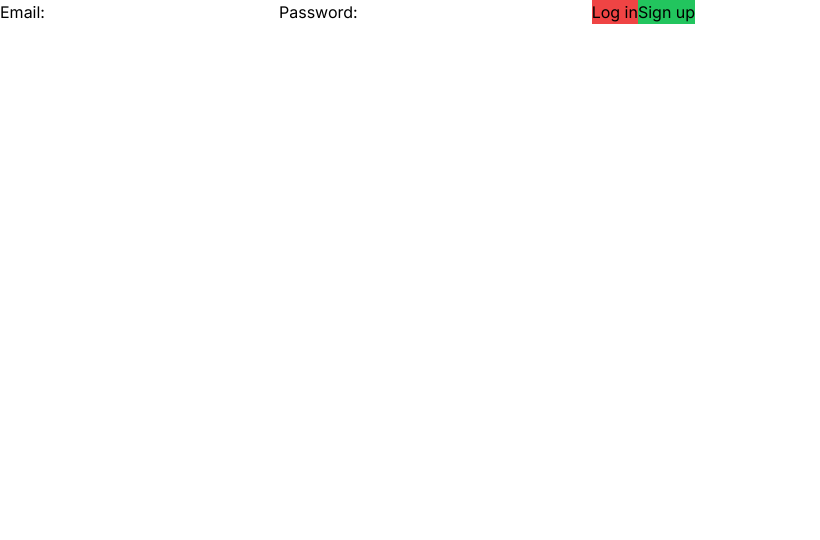
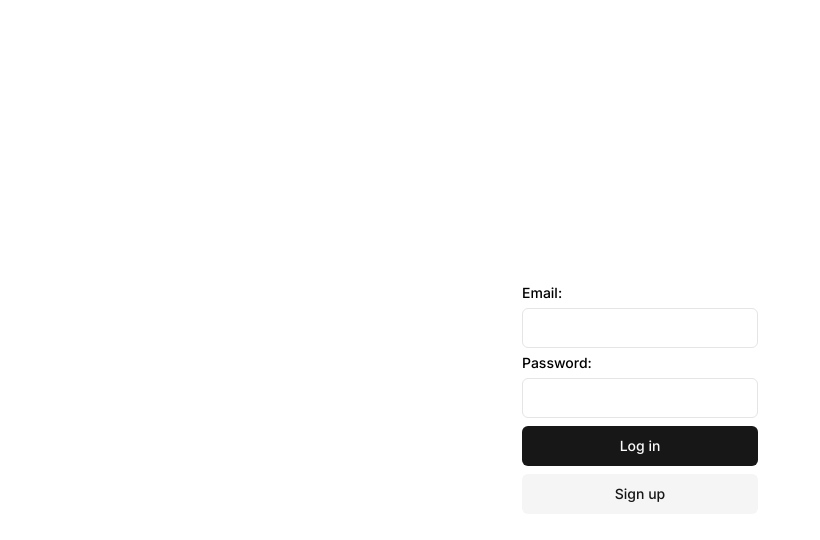
Before and after one commit to reneruano95/nextjs-admin-dashboard, a Next.js app: page /login in a window 1280 px wide. Shown: the top 540 px of the page, without its empty margins (0-820 px from the left). Built offline with nearby package versions, Linux system fonts and the light colour scheme.

Commit message:
added styles to login page

```diff
--- a/app/(auth)/login/page.tsx
+++ b/app/(auth)/login/page.tsx
@@ -1,18 +1,23 @@
+import { Button } from "@/components/ui/button";
 import { login, signUp } from "./actions";
+import { Input } from "@/components/ui/input";
+import { Label } from "@/components/ui/label";
 
 export default function LoginPage() {
   return (
-    <form>
-      <label htmlFor="email">Email:</label>
-      <input id="email" name="email" type="email" required />
-      <label htmlFor="password">Password:</label>
-      <input id="password" name="password" type="password" required />
-      <button className="bg-red-500" formAction={login}>
-        Log in
-      </button>
-      <button className="bg-green-500" formAction={signUp}>
-        Sign up
-      </button>
-    </form>
+    <div className="flex min-h-screen flex-col items-center justify-center">
+      <form className="flex flex-col gap-2">
+        <Label htmlFor="email">Email:</Label>
+        <Input id="email" name="email" type="email" required />
+        <Label htmlFor="password">Password:</Label>
+        <Input id="password" name="password" type="password" required />
+        <Button variant={"default"} formAction={login}>
+          Log in
+        </Button>
+        <Button variant={"secondary"} formAction={signUp}>
+          Sign up
+        </Button>
+      </form>
+    </div>
   );
 }
--- /dev/null
+++ b/components/ui/button.tsx
@@ -0,0 +1,56 @@
+import * as React from "react"
+import { Slot } from "@radix-ui/react-slot"
+import { cva, type VariantProps } from "class-variance-authority"
+
+import { cn } from "@/lib/utils"
+
+const buttonVariants = cva(
+  "inline-flex items-center justify-center whitespace-nowrap rounded-md text-sm font-medium ring-offset-white transition-colors focus-visible:outline-none focus-visible:ring-2 focus-visible:ring-neutral-950 focus-visible:ring-offset-2 disabled:pointer-events-none disabled:opacity-50 dark:ring-offset-neutral-950 dark:focus-visible:ring-neutral-300",
+  {
+    variants: {
+      variant: {
+        default: "bg-neutral-900 text-neutral-50 hover:bg-neutral-900/90 dark:bg-neutral-50 dark:text-neutral-900 dark:hover:bg-neutral-50/90",
+        destructive:
+          "bg-red-500 text-neutral-50 hover:bg-red-500/90 dark:bg-red-900 dark:text-neutral-50 dark:hover:bg-red-900/90",
+        outline:
+          "border border-neutral-200 bg-white hover:bg-neutral-100 hover:text-neutral-900 dark:border-neutral-800 dark:bg-neutral-950 dark:hover:bg-neutral-800 dark:hover:text-neutral-50",
+        secondary:
+          "bg-neutral-100 text-neutral-900 hover:bg-neutral-100/80 dark:bg-neutral-800 dark:text-neutral-50 dark:hover:bg-neutral-800/80",
+        ghost: "hover:bg-neutral-100 hover:text-neutral-900 dark:hover:bg-neutral-800 dark:hover:text-neutral-50",
+        link: "text-neutral-900 underline-offset-4 hover:underline dark:text-neutral-50",
+      },
+      size: {
+        default: "h-10 px-4 py-2",
+        sm: "h-9 rounded-md px-3",
+        lg: "h-11 rounded-md px-8",
+        icon: "h-10 w-10",
+      },
+    },
+    defaultVariants: {
+      variant: "default",
+      size: "default",
+    },
+  }
+)
+
+export interface ButtonProps
+  extends React.ButtonHTMLAttributes<HTMLButtonElement>,
+    VariantProps<typeof buttonVariants> {
+  asChild?: boolean
+}
+
+const Button = React.forwardRef<HTMLButtonElement, ButtonProps>(
+  ({ className, variant, size, asChild = false, ...props }, ref) => {
+    const Comp = asChild ? Slot : "button"
+    return (
+      <Comp
+        className={cn(buttonVariants({ variant, size, className }))}
+        ref={ref}
+        {...props}
+      />
+    )
+  }
+)
+Button.displayName = "Button"
+
+export { Button, buttonVariants }
--- /dev/null
+++ b/components/ui/input.tsx
@@ -0,0 +1,25 @@
+import * as React from "react"
+
+import { cn } from "@/lib/utils"
+
+export interface InputProps
+  extends React.InputHTMLAttributes<HTMLInputElement> {}
+
+const Input = React.forwardRef<HTMLInputElement, InputProps>(
+  ({ className, type, ...props }, ref) => {
+    return (
+      <input
+        type={type}
+        className={cn(
+          "flex h-10 w-full rounded-md border border-neutral-200 bg-white px-3 py-2 text-sm ring-offset-white file:border-0 file:bg-transparent file:text-sm file:font-medium placeholder:text-neutral-500 focus-visible:outline-none focus-visible:ring-2 focus-visible:ring-neutral-950 focus-visible:ring-offset-2 disabled:cursor-not-allowed disabled:opacity-50 dark:border-neutral-800 dark:bg-neutral-950 dark:ring-offset-neutral-950 dark:placeholder:text-neutral-400 dark:focus-visible:ring-neutral-300",
+          className
+        )}
+        ref={ref}
+        {...props}
+      />
+    )
+  }
+)
+Input.displayName = "Input"
+
+export { Input }
--- /dev/null
+++ b/components/ui/label.tsx
@@ -0,0 +1,26 @@
+"use client"
+
+import * as React from "react"
+import * as LabelPrimitive from "@radix-ui/react-label"
+import { cva, type VariantProps } from "class-variance-authority"
+
+import { cn } from "@/lib/utils"
+
+const labelVariants = cva(
+  "text-sm font-medium leading-none peer-disabled:cursor-not-allowed peer-disabled:opacity-70"
+)
+
+const Label = React.forwardRef<
+  React.ElementRef<typeof LabelPrimitive.Root>,
+  React.ComponentPropsWithoutRef<typeof LabelPrimitive.Root> &
+    VariantProps<typeof labelVariants>
+>(({ className, ...props }, ref) => (
+  <LabelPrimitive.Root
+    ref={ref}
+    className={cn(labelVariants(), className)}
+    {...props}
+  />
+))
+Label.displayName = LabelPrimitive.Root.displayName
+
+export { Label }
--- a/package.json
+++ b/package.json
@@ -9,6 +9,8 @@
     "lint": "next lint"
   },
   "dependencies": {
+    "@radix-ui/react-label": "^2.0.2",
+    "@radix-ui/react-slot": "^1.0.2",
     "@supabase/ssr": "^0.1.0",
     "@supabase/supabase-js": "^2.42.0",
     "class-variance-authority": "^0.7.0",
```
Also changed, not shown: 1 other file (tests, documents, lock files or other folders).
